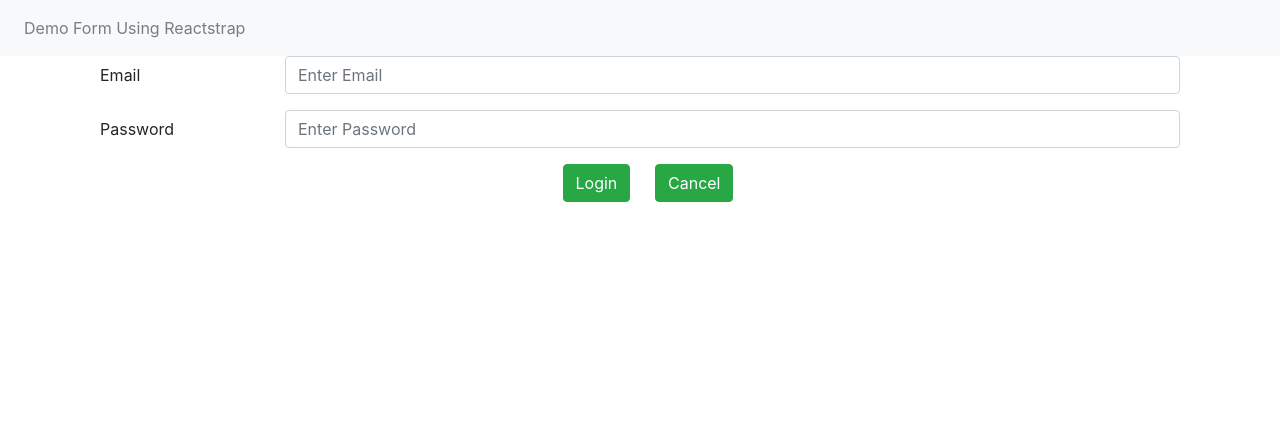
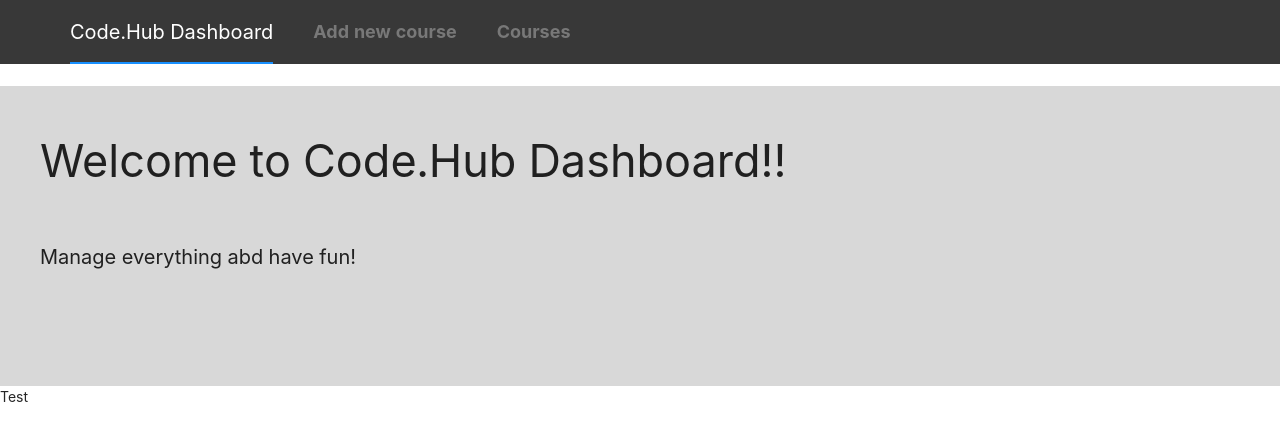
Before and after one commit to MatinaPantazidou/Pfizer, a React (Create React App) app: page /About in a window 1280 px wide. Shown: the top 440 px of the page. Built offline with nearby package versions, Linux system fonts and the light colour scheme.

Commit message:
Add files via upload
First push

```diff
--- a/package.json
+++ b/package.json
@@ -3,11 +3,14 @@
   "version": "0.1.0",
   "private": true,
   "dependencies": {
+    "@ant-design/colors": "^5.0.0",
     "@testing-library/jest-dom": "^5.11.4",
     "@testing-library/react": "^11.1.0",
     "@testing-library/user-event": "^12.1.10",
+    "antd": "^4.8.5",
     "react": "^17.0.1",
     "react-dom": "^17.0.1",
+    "react-router-dom": "^5.2.0",
     "react-scripts": "4.0.0",
     "web-vitals": "^0.2.4"
   },
--- /dev/null
+++ b/src/About.js
@@ -0,0 +1,15 @@
+import React from "react";
+import { Layout } from 'antd';
+import { BrowserRouter, Switch, Route } from "react-router-dom";
+import Header from "./navbar";
+import Footer from "./MyFooter";
+import StatsList from "./StatsList";
+
+const About = () => {
+    return(
+       <div>Test</div>
+    );
+
+}
+
+export default About;
--- a/src/App.js
+++ b/src/App.js
@@ -1,9 +1,24 @@
-function App() {
+import React from "react";
+import { Layout } from 'antd';
+import { BrowserRouter, Switch, Route } from "react-router-dom";
+import Header from "./navbar";
+import Footer from "./MyFooter";
+import StatsList from "./StatsList";
+import Home from "./Home";
+import About from "./About";
+
+
+const App = () => {
   return (
-    <div className="App">
-      <Test></Test>
+    <BrowserRouter>
+      <div>
+        <Header />
+        <Route exact path = "/" component={Home} />
+        <Route exact path = "/About" component={About} />
+      </div>
 
-    </div>
+    </BrowserRouter>
+
   );
 }
 
--- /dev/null
+++ b/src/Home.js
@@ -0,0 +1,18 @@
+import React from "react";
+import { Layout } from 'antd';
+import { BrowserRouter, Switch, Route } from "react-router-dom";
+import Header from "./navbar";
+import Footer from "./MyFooter";
+import StatsList from "./StatsList";
+
+const Home = () => {
+    return(
+        <Layout>
+            <StatsList />
+            <Footer />
+        </Layout>
+    );
+
+}
+
+export default Home;
--- /dev/null
+++ b/src/MyData.js
@@ -0,0 +1,19 @@
+import { useState, useEffect } from "react";
+
+const useCharacters = ({ url, resource, format }) => {
+  const [characters, setCharacters] = useState([]);
+  const [isLoading, setIsLoading] = useState(true);
+
+  useEffect(() => {
+    fetch(`${url}/${resource}?format=${format}`)
+      .then((res) => res.json())
+      .then((data) => {
+        setCharacters(data);
+        setIsLoading(false);
+      });
+  }, [url, resource, format]);
+
+  return [characters, isLoading];
+};
+
+export default useCharacters;
--- /dev/null
+++ b/src/MyFooter.js
@@ -0,0 +1,12 @@
+import { Layout } from 'antd';
+
+const { Footer } = Layout;
+
+const MyFooter = () => (
+    <Layout className="layout">
+        <Footer style={{ textAlign: 'center' }}>Pfizer ©2020 Created by Matina Pantazidou</Footer>
+    </Layout>
+
+);
+
+export default MyFooter;
--- /dev/null
+++ b/src/StatsList.js
@@ -0,0 +1,35 @@
+import React from "react";
+import { Card, Spin, Row, Col } from "antd";
+import useCharacters from "./MyData";
+
+
+const StatsList = () => {
+  const [characters, isLoading] = useCharacters({
+    url: "http://localhost:3001",
+    format: "json",
+    resource: "stats",
+  });
+
+  return (
+
+      <Row justify="space-around" style = {{ marginTop: "50px" }}>
+        {isLoading ? (
+          <Spin size="large" />
+        ) : (
+          characters.map(({ id, title, amount }) => (
+                <Col span={4}>
+                <Card type="inner" key={id} style = {{ border: "1px solid rgb(200,200,200)" }}>
+                <p>
+                    <span style = {{ fontSize: "20px" }}>{title}</span> : <span className="amount" >{amount}</span>
+                </p>
+                </Card>
+            </Col>
+
+          ))
+        )}
+      </Row>
+
+  );
+};
+
+export default StatsList;
--- a/src/index.css
+++ b/src/index.css
@@ -1,3 +1,5 @@
+@import '~antd/dist/antd.css';
+
 body {
   margin: 0;
   font-family: -apple-system, BlinkMacSystemFont, 'Segoe UI', 'Roboto', 'Oxygen',
@@ -11,3 +13,58 @@ code {
   font-family: source-code-pro, Menlo, Monaco, Consolas, 'Courier New',
     monospace;
 }
+
+.header {
+  background-color: rgb(112,112,112);
+  color: white;
+  height: 40px;
+}
+
+.header h2 {
+  /*display: inline-block;*/
+  margin-left: 10px;
+  color: #fff;
+}
+
+.menitemone{
+  color: white !important;
+  border: none !important;
+  font-size: 20px;
+}
+
+.menitem{
+  float: right;
+  color:rgb(120,120,120) !important;
+  border: none !important;
+  font-size: 18px;
+  font-weight: bold;
+}
+
+.ant-menu-horizontal {
+  border: none !important;
+}
+
+
+.site-layout-content {
+  height: 300px;
+  padding: 40px;
+  background: rgb(216,216,216);
+}
+#components-layout-demo-top .logo {
+  float: left;
+  width: 120px;
+  height: 31px;
+  margin: 16px 24px 16px 0;
+}
+
+.ant-row-rtl #components-layout-demo-top .logo {
+  float: right;
+  margin: 16px 0 16px 24px;
+}
+.amount {
+  background-color : rgb(160,160,160);
+  color: white;
+  padding: 5px;
+  border-radius: 7%;
+  font-weight: bold;
+}
--- a/src/index.js
+++ b/src/index.js
@@ -1,7 +1,6 @@
 import React from "react";
 import ReactDOM from "react-dom";
 import "./index.css";
-import Test from "./Test";
-import 'bootstrap/dist/css/bootstrap.min.css';
+import App from "./App";
 
-ReactDOM.render(<Test />, document.getElementById("root"));
+ReactDOM.render(<App />, document.getElementById("root"));
--- /dev/null
+++ b/src/navbar.js
@@ -0,0 +1,28 @@
+import { Layout, Menu } from 'antd';
+import { Link } from "react-router-dom";
+
+
+
+const { Header, Content } = Layout;
+
+const AppHeader = () => (
+<Layout className="layout">
+    <Header style={{ backgroundColor: "rgb(56,56,56)",  }}>
+      <Menu style={{ backgroundColor: "rgb(56,56,56)" }} mode="horizontal" defaultSelectedKeys={['1']}>
+        <Menu.Item key="1" className="menitemone" >Code.Hub Dashboard <Link to="/About"/> </Menu.Item>
+        <Menu.Item key="2" className="menitem" >Add new course </Menu.Item>
+        <Menu.Item key="3" className="menitem">Courses</Menu.Item>
+      </Menu>
+    </Header>
+
+    <Content style={{ backgroundColor: "white"}}>
+    <br />
+      <div className="site-layout-content" ><p style={{ fontSize: "45px" }}>Welcome to Code.Hub Dashboard!!</p>
+      <p style={{ fontSize: "20px" }}>Manage everything abd have fun!</p></div>
+    </Content>
+</Layout>
+
+
+  );
+
+export default AppHeader;
```
Also changed, not shown: src/RouteTest.js (added, +7 -0 lines).
